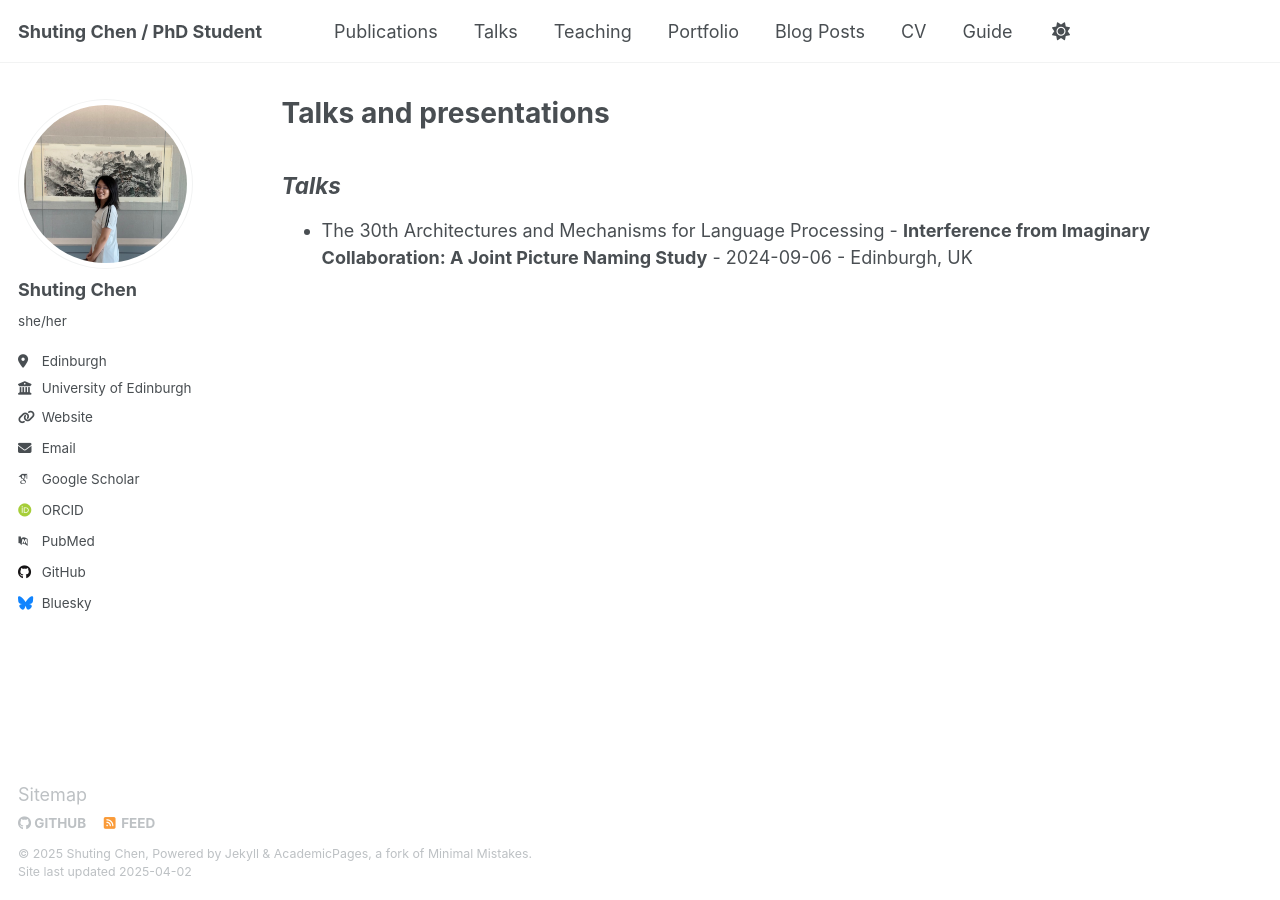
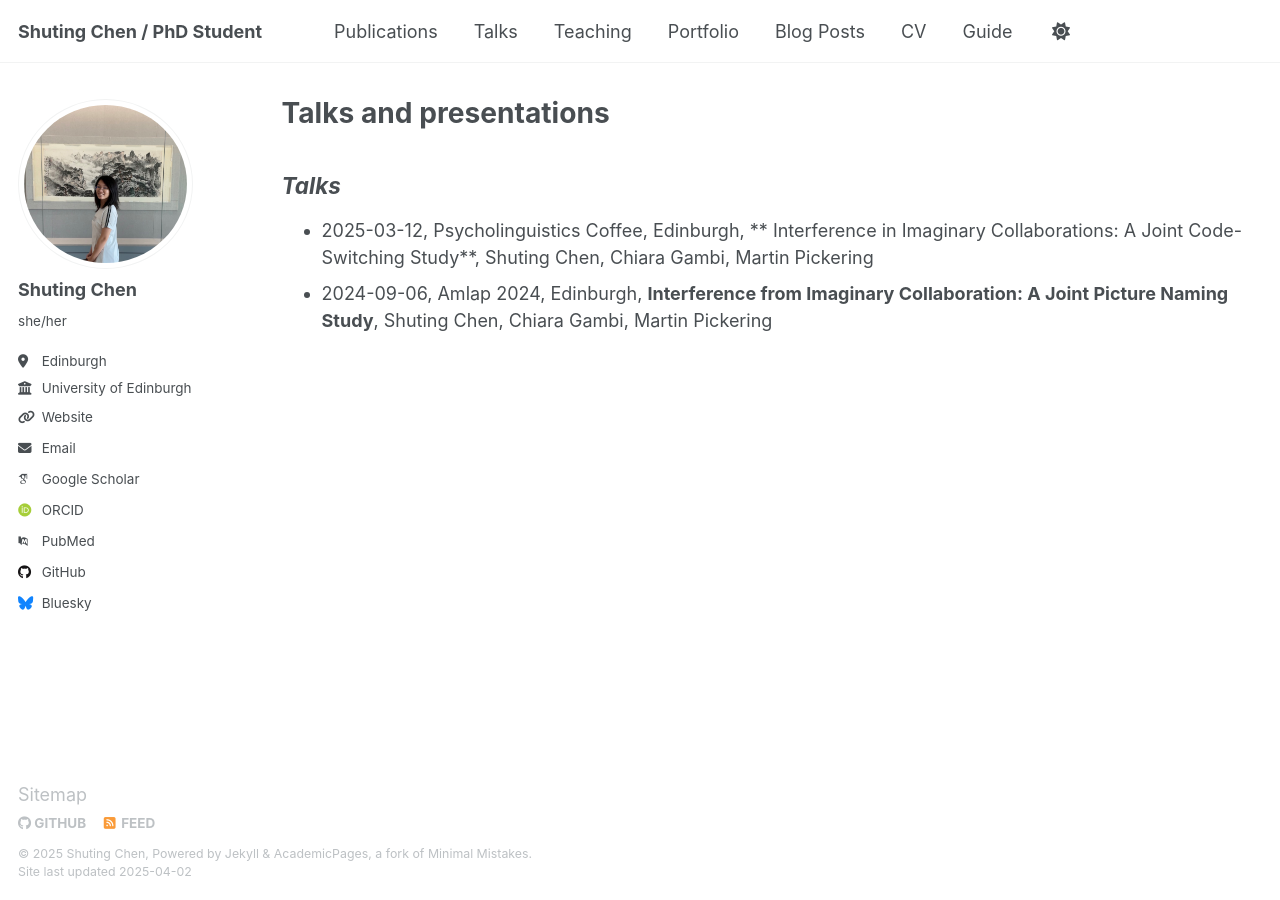
Before and after one commit to scat8455/scat8455.github.io, a Jekyll site: the page built from _pages/talks.md, in a window 1280 px wide. Built offline with Jekyll 4.4.1, drawn with Linux system fonts in a browser that asks for light colours; some web fonts are replaced.

Commit message:
Update talks.md

```diff
--- a/_pages/talks.md
+++ b/_pages/talks.md
@@ -7,5 +7,5 @@ author_profile: true
 
 ***Talks***
 ---
-
--  The 30th Architectures and Mechanisms for Language Processing - **Interference from Imaginary Collaboration: A Joint Picture Naming Study** - 2024-09-06 - Edinburgh, UK
+- 2025-03-12, Psycholinguistics Coffee, Edinburgh, ** Interference in Imaginary Collaborations: A Joint Code-Switching Study**, Shuting Chen, Chiara Gambi, Martin Pickering
+- 2024-09-06, Amlap 2024, Edinburgh, **Interference from Imaginary Collaboration: A Joint Picture Naming Study**, Shuting Chen, Chiara Gambi, Martin Pickering
```
